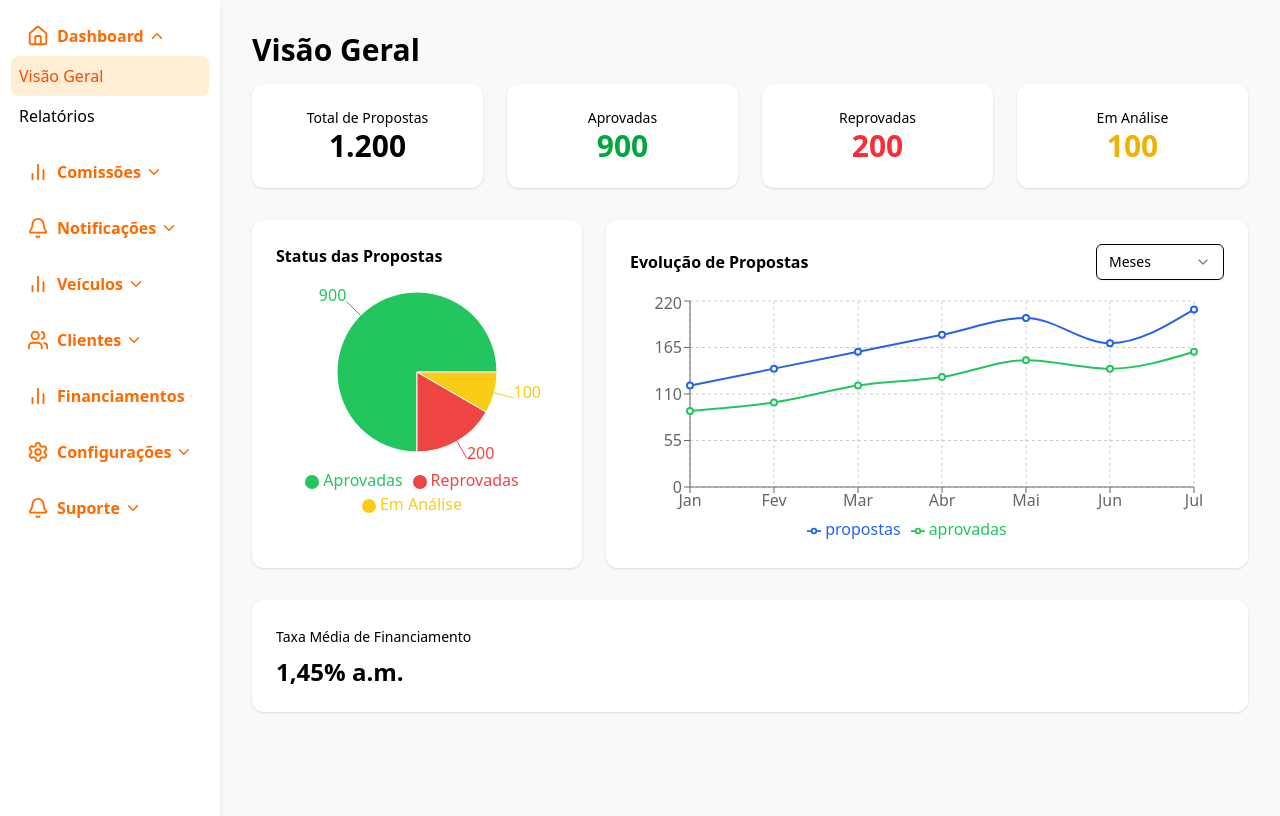
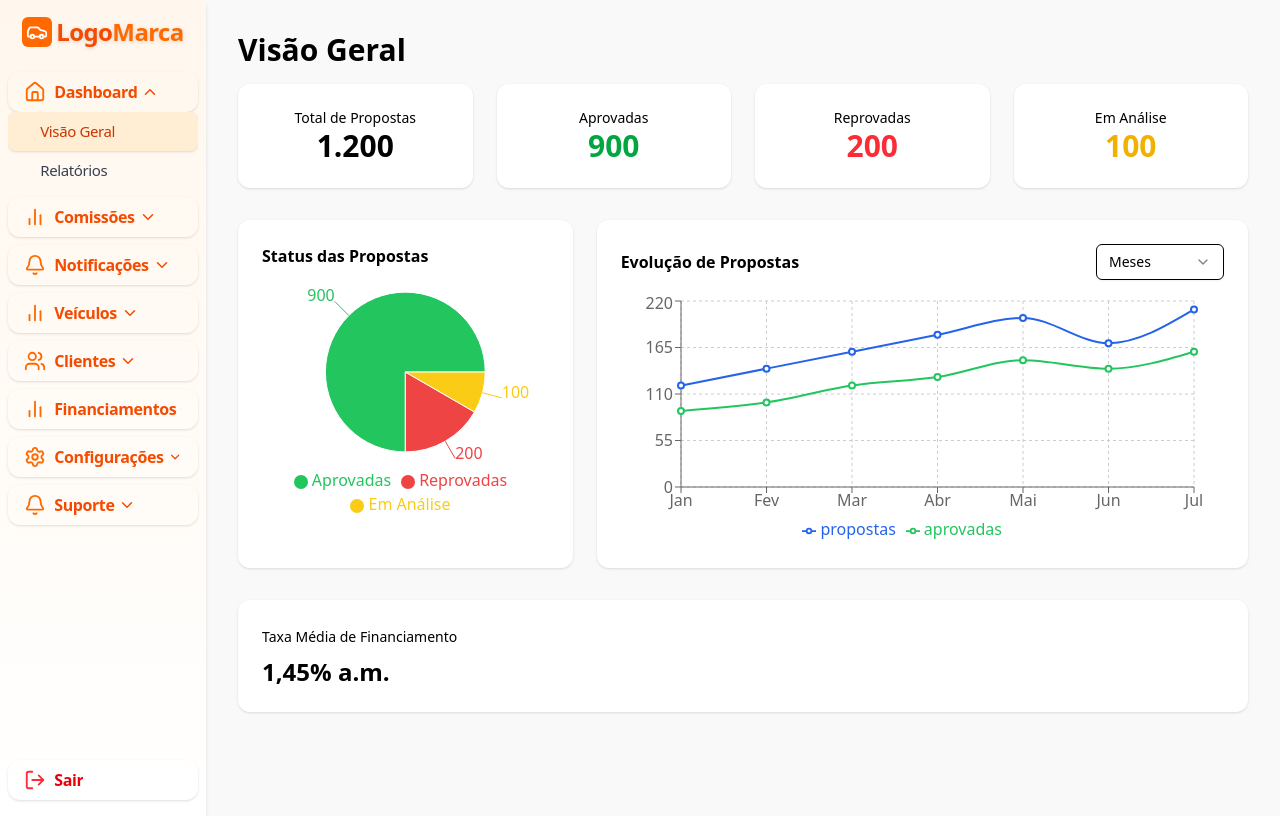
Before and after one commit to SampaioForce-Tech-Labs/Grota_Financiamentos_Veiculos, a Next.js app in the folder web/: page /dashboard in a window 1280 px wide. Built offline with nearby package versions, Linux system fonts and the light colour scheme.

Commit message:
feat: refactor layout components and enhance sidebar functionality

```diff
--- a/web/src/presentation/layout/Navbar/BoxNavbar.tsx
+++ b/web/src/presentation/layout/Navbar/BoxNavbar.tsx
@@ -5,7 +5,7 @@ import Link from "next/link";
 import { navLinks } from "./constants/navLinks";
 import { User, X, Menu } from "lucide-react";
 import LogoMarca from "../shared/LogoMarca";
-import CTAButton from "../shared/CTAButton/CTAButton";
+import CTAButton from "../shared/CTAButton";
 
 function BoxNavbar() {
   const [isMenuOpen, setIsMenuOpen] = useState(false);
@@ -20,7 +20,11 @@ function BoxNavbar() {
         <div className="flex justify-between items-center h-16">
           {/* Logo */}
           <Link href="/" className="flex items-center cursor-pointer">
-            <LogoMarca />
+            <LogoMarca
+              size={32}
+              withText={false}
+              className="transition-all duration-300"
+            />
           </Link>
           {/* Botão Menu Toggle */}
           <button
--- a/web/src/presentation/layout/Sidebar/BoxSidebar.tsx
+++ b/web/src/presentation/layout/Sidebar/BoxSidebar.tsx
@@ -9,7 +9,9 @@ import {
   Bell,
   Settings,
   ChevronDown,
+  LogOut,
 } from "lucide-react";
+import LogoMarca from "../shared/LogoMarca";
 
 // Definição do menu lateral
 const sidebarMenu = [
@@ -62,6 +64,14 @@ const sidebarMenu = [
 ];
 
 function BoxSidebar() {
+  // Handlers para hover da sidebar
+  const handleSidebarHoverStart = () => {
+    if (timeoutRef.current) clearTimeout(timeoutRef.current);
+    setSidebarOpen(true);
+  };
+  const handleSidebarHoverEnd = () => {
+    timeoutRef.current = setTimeout(() => setSidebarOpen(false), 150);
+  };
   const pathname = usePathname();
   const [openMenu, setOpenMenu] = useState<string | null>(null);
   const [sidebarOpen, setSidebarOpen] = useState(false);
@@ -77,34 +87,46 @@ function BoxSidebar() {
     }
   }, [sidebarOpen, pathname]);
 
-  // Fecha todos os menus ao fechar a sidebar
-  const handleSidebarHoverStart = () => {
-    setSidebarOpen(true);
-    if (timeoutRef.current) clearTimeout(timeoutRef.current);
-  };
-  const handleSidebarHoverEnd = () => {
-    setSidebarOpen(false);
-    timeoutRef.current = setTimeout(() => setOpenMenu(null), 200);
-  };
-
   return (
-    <aside>
     <motion.div
       initial={{ width: 60 }}
       animate={{ width: sidebarOpen ? 220 : 60 }}
       transition={{ duration: 0.3, ease: "easeInOut" }}
-        className="bg-white shadow-md z-1 flex flex-col group/sidebar"
+      className="bg-gradient-to-b from-orange-50 to-white shadow-md z-1 flex flex-col group/sidebar"
       onHoverStart={handleSidebarHoverStart}
       onHoverEnd={handleSidebarHoverEnd}
     >
       <nav className="flex flex-col mt-4 gap-2 h-screen">
+        <div className="flex items-center justify-center w-full mb-4">
+          <LogoMarca
+            size={22}
+            withText={false}
+            className="transition-all duration-300"
+          />
+          <motion.span
+            initial={false}
+            animate={{
+              opacity: sidebarOpen ? 1 : 0,
+              width: sidebarOpen ? "auto" : 0,
+            }}
+            transition={{ duration: 0.2 }}
+            className="overflow-hidden whitespace-nowrap flex items-center ml-1 text-2xl font-extrabold text-orange-600 font-sans tracking-tight drop-shadow-sm"
+            style={{ display: "inline-block" }}
+          >
+            Logo<span className="text-orange-500">Marca</span>
+          </motion.span>
+        </div>
+        <div className="flex-1 flex flex-col gap-1">
           {sidebarMenu.map((group) => {
             const Icon = group.icon;
             const isOpen = sidebarOpen && openMenu === group.title;
             return (
-              <div key={group.title} className="mb-2 flex flex-col justify-center items-center">
+              <div
+                key={group.title}
+                className="mb-1 flex flex-col justify-center items-center"
+              >
                 <button
-                  className="flex items-center gap-2 px-4 py-2 w-[90%] text-orange-500 font-bold hover:bg-orange-100 rounded-lg transition"
+                  className="flex items-center gap-2 px-4 py-2 w-[92%] text-orange-600 font-semibold hover:bg-orange-100 rounded-xl transition text-base font-sans tracking-tight shadow-sm"
                   onClick={() =>
                     setOpenMenu(openMenu === group.title ? null : group.title)
                   }
@@ -119,7 +141,7 @@ function BoxSidebar() {
                       width: sidebarOpen ? "auto" : 0,
                     }}
                     transition={{ duration: 0.2 }}
-                    className="overflow-hidden whitespace-nowrap flex items-center"
+                    className="overflow-hidden whitespace-nowrap flex items-center text-base font-semibold font-sans"
                   >
                     {group.title}
                     <ChevronDown
@@ -141,7 +163,7 @@ function BoxSidebar() {
                     opacity: isOpen ? 1 : 0,
                   }}
                   transition={{ duration: 0.2 }}
-                  className="overflow-hidden w-[90%]"
+                  className="overflow-hidden w-[92%]"
                 >
                   <div className="flex flex-col">
                     {group.items.map((item) => {
@@ -150,13 +172,13 @@ function BoxSidebar() {
                         <Link
                           href={item.href}
                           key={item.text}
-                          className="block "
+                          className="block"
                         >
                           <motion.div
-                            className={`flex items-center gap-x-4 p-2 w-full pl-8cursor-pointer rounded-lg transition-colors ${
+                            className={`flex items-center gap-x-4 p-2 w-full pl-8 cursor-pointer rounded-lg transition-colors text-[15px] font-medium font-sans tracking-tight ${
                               isActive
-                                ? "bg-orange-100 text-orange-600 font-bold"
-                                : "hover:bg-orange-200 text-black"
+                                ? "bg-orange-100 text-orange-700 font-bold shadow"
+                                : "hover:bg-orange-200 text-gray-700"
                             }`}
                             initial={false}
                             animate={{
@@ -178,9 +200,32 @@ function BoxSidebar() {
               </div>
             );
           })}
+        </div>
+        {/* Botão de sair */}
+        <div className="flex flex-col items-center mb-4 mt-2">
+          <button
+            className="flex items-center gap-2 px-4 py-2 w-[92%] text-red-600 font-semibold hover:bg-red-50 rounded-xl transition text-base font-sans tracking-tight shadow-sm"
+            onClick={() => {
+              /* ação de logout aqui */
+            }}
+            type="button"
+          >
+            <LogOut size={22} className="text-red-500 flex-shrink-0" />
+            <motion.span
+              initial={false}
+              animate={{
+                opacity: sidebarOpen ? 1 : 0,
+                width: sidebarOpen ? "auto" : 0,
+              }}
+              transition={{ duration: 0.2 }}
+              className="overflow-hidden whitespace-nowrap flex items-center text-base font-semibold font-sans"
+            >
+              Sair
+            </motion.span>
+          </button>
+        </div>
       </nav>
     </motion.div>
-    </aside>
   );
 }
 
--- a/web/src/presentation/layout/shared/LogoMarca.tsx
+++ b/web/src/presentation/layout/shared/LogoMarca.tsx
@@ -2,14 +2,18 @@ import React from "react";
 import { Car } from "lucide-react";
 
 interface LogoMarcaProps {
-  size?: number;
+  size: number;
   withText?: boolean;
   className?: string;
 }
 
-const LogoMarca: React.FC<LogoMarcaProps> = ({ size = 42, withText = true, className = "" }) => (
+const LogoMarca: React.FC<LogoMarcaProps> = ({
+  size,
+  withText = true,
+  className = "",
+}) => (
   <span className={`flex items-center space-x-2 ${className}`}>
-    <span className="p-1 bg-orange-500 text-white font-semibold rounded-md mr-2">
+    <span className="p-1 bg-orange-500 text-white font-semibold rounded-md">
       <Car size={size} />
     </span>
     {withText && (
```
Also changed, not shown: web/src/presentation/layout/Footer/BoxFooter.tsx (+8 -4 lines), web/src/presentation/layout/shared/CTAButton.tsx (renamed from web/src/presentation/layout/shared/CTAButton/CTAButton.tsx). Lines whose indentation alone changed are shown as unchanged.
